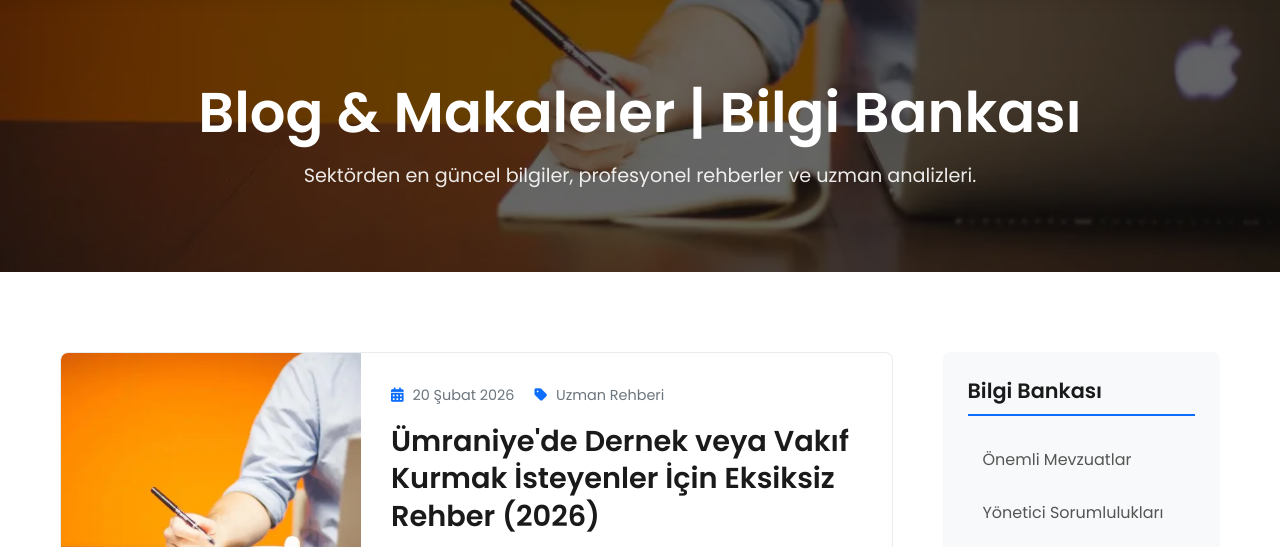
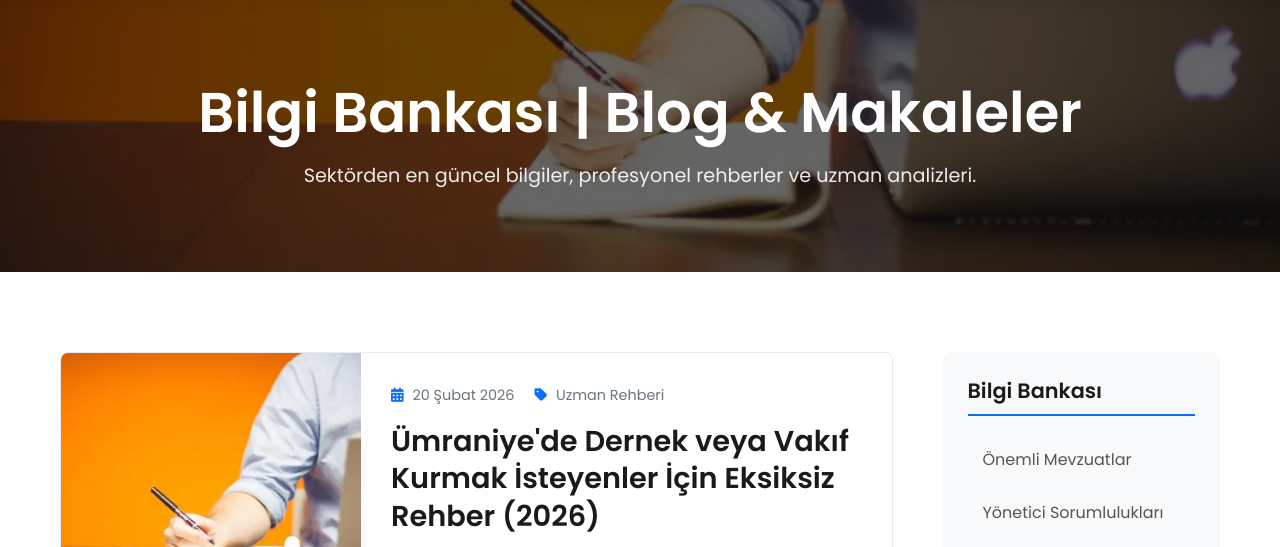
Before and after one commit to olgun1330-beep/st, an Eleventy site: page blog.html in a window 1280 px wide. Shown: the part 113-660 px from the top of the page. Built offline with nearby package versions, Linux system fonts and the light colour scheme; Eleventy itself is replaced by a stand-in of ours; files that its build step writes are made by us from their sources.

Commit message:
Update blog.html

```diff
--- a/blog.html
+++ b/blog.html
@@ -1,6 +1,6 @@
 ---
 layout: layouts/sidebar.html
-title: "Blog & Makaleler | Bilgi Bankası"
+title: "Bilgi Bankası | Blog & Makaleler"
 description: "Dernekler mevzuatı, vakıf yönetimi, hibe programları ve sivil toplum kuruluşu yönetimi hakkında güncel makaleler ve profesyonel rehberler."
 excerpt: "Sektörden en güncel bilgiler, profesyonel rehberler ve uzman analizleri."
 banner_image: "/img/banner1.webp"
```
